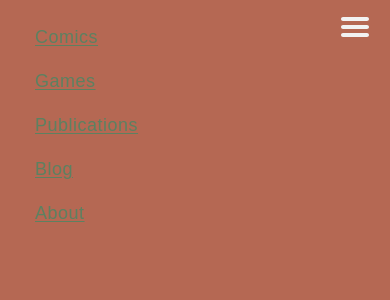
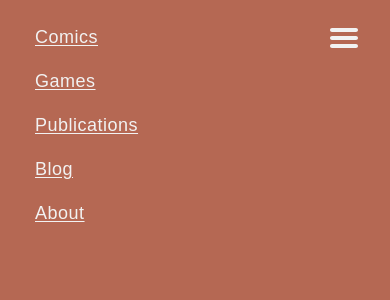
Before and after one commit to Bloombeard/bloombeard.github.io, a Next.js app: page / in a window 390 px wide. Both pictures are taken after a click on the button 354 px from the left and 26 px from the top of the page. Shown: the top 300 px of the page. Built offline with nearby package versions, Linux system fonts and the light colour scheme; a web font is replaced by a local one.

Commit message:
slide panel styling

```diff
--- a/common/components/Navbar.tsx
+++ b/common/components/Navbar.tsx
@@ -12,9 +12,7 @@ import { hamburgerColors } from "@/common/constants/hamburgerColors";
 const Navbar = () => {
   const [isSlidePanelOpen, setIsSlidePanelOpen] = useState(false);
 
-  const hamburgerColorFill = isSlidePanelOpen
-    ? hamburgerColors.slidePanelOpen
-    : hamburgerColors.slidePanelClosed;
+  const hamburgerColorFill = hamburgerColors.slidePanelClosed
 
   return (
     <div>
@@ -33,10 +31,10 @@ const Navbar = () => {
           links={navBarLinks}
         />
         <button
-          className="navbar--hamburger__button"
+          className="navbar--hamburger-button"
           onClick={() => setIsSlidePanelOpen(!isSlidePanelOpen)}
         >
-          <HamburgerIcon colorFill={hamburgerColorFill} />
+          <HamburgerIcon colorFill={hamburgerColors.slidePanelClosed} />
         </button>
       </div>
     </div>
--- a/common/components/SlidePanel.tsx
+++ b/common/components/SlidePanel.tsx
@@ -1,51 +1,53 @@
-"use client";
+'use client'
 
-import React, { useEffect, useState } from "react";
+import React, { useEffect, useState } from 'react'
 
-import Links from "@/common/components/Links";
-import { navBarLinks } from "@/common/constants/navLinks";
+import HamburgerIcon from "@/common/components/HamburgerIcon";
+import Links from '@/common/components/Links'
+import { navBarLinks } from '@/common/constants/navLinks'
+import { hamburgerColors } from "@/common/constants/hamburgerColors";
 
 interface TProps {
-  isOpen: boolean;
-  toggleCallback: Function;
+    isOpen: boolean
+    toggleCallback: Function
 }
 
 const SlidePanel = (props: TProps) => {
-  const { isOpen, toggleCallback } = props;
-  const classNamesConstant = ["slide-panel", "slide-panel--open"];
-  const [classNames, setClassNames] = useState(classNamesConstant[0]);
+    const { isOpen, toggleCallback } = props
+    const classNamesConstant = ['slide-panel', 'slide-panel--open']
+    const [classNames, setClassNames] = useState(classNamesConstant[0])
 
     useEffect(() => {
-    const slidePanelElement = document.getElementById("slide-panel");
+        const slidePanelElement = document.getElementById('slide-panel')
 
         if (slidePanelElement) {
             if (!isOpen) {
-        setClassNames(classNamesConstant[0]);
+                setClassNames(classNamesConstant[0])
                 setTimeout(() => {
-          slidePanelElement.style.display = "none";
-        }, 200);
+                    slidePanelElement.style.display = 'none'
+                }, 200)
             } else {
-        slidePanelElement.style.display = "flex";
+                slidePanelElement.style.display = 'flex'
                 setTimeout(() => {
-          setClassNames(classNamesConstant.join(" "));
-        }, 200);
+                    setClassNames(classNamesConstant.join(' '))
+                }, 200)
             }
         }
-  }, [isOpen]);
+    }, [isOpen])
 
     return (
-    <div
-      className={classNames}
-      id="slide-panel"
-    >
+        <div className={classNames} id="slide-panel">
             <Links
                 wrapperClass="slide-panel--links"
                 linkClass="slide-panel--link"
                 links={navBarLinks}
                 toggleCallback={toggleCallback}
             />
+            <button className="slide-panel--hamburger-button" onClick={() => toggleCallback()}>
+                <HamburgerIcon colorFill={hamburgerColors.slidePanelOpen} />
+            </button>
         </div>
-  );
-};
+    )
+}
 
-export default SlidePanel;
+export default SlidePanel
--- a/common/styles/_navbar.scss
+++ b/common/styles/_navbar.scss
@@ -84,12 +84,14 @@
     }
   }
 
-  .navbar--hamburger__button {
+  .navbar--hamburger-button {
     padding: 0 5vw;
-    z-index: 10;
+    // z-index: 10;
 
     @media (min-width: $screen-sm-min) {
         display: none;
     }
   }
+
+
 }
--- a/common/styles/_slide-panel.scss
+++ b/common/styles/_slide-panel.scss
@@ -11,6 +11,9 @@
     transform: translateX(100%);
     transition: transform .2s ease-in;
     overflow-x: hidden;
+    display: flex;
+    justify-content: space-between;
+    align-items: flex-start;
 
     &.slide-panel--open {
         transform: translateX(0);
@@ -22,6 +25,14 @@
         align-items: flex-start;
         padding: 15px;
 
+        a {
+            color: $offWhite;
+
+            &:hover {
+                color: $offWhite;
+            }
+        }
+
         .slide-panel--link {
             font-size: 18px;
             letter-spacing: 0.5px;
@@ -29,4 +40,8 @@
             margin-left: 20px;
         }
     }
+
+    .slide-panel--hamburger-button {
+        padding: 22px 30px;
+    }
 }
```
Lines whose indentation alone changed are shown as unchanged.
